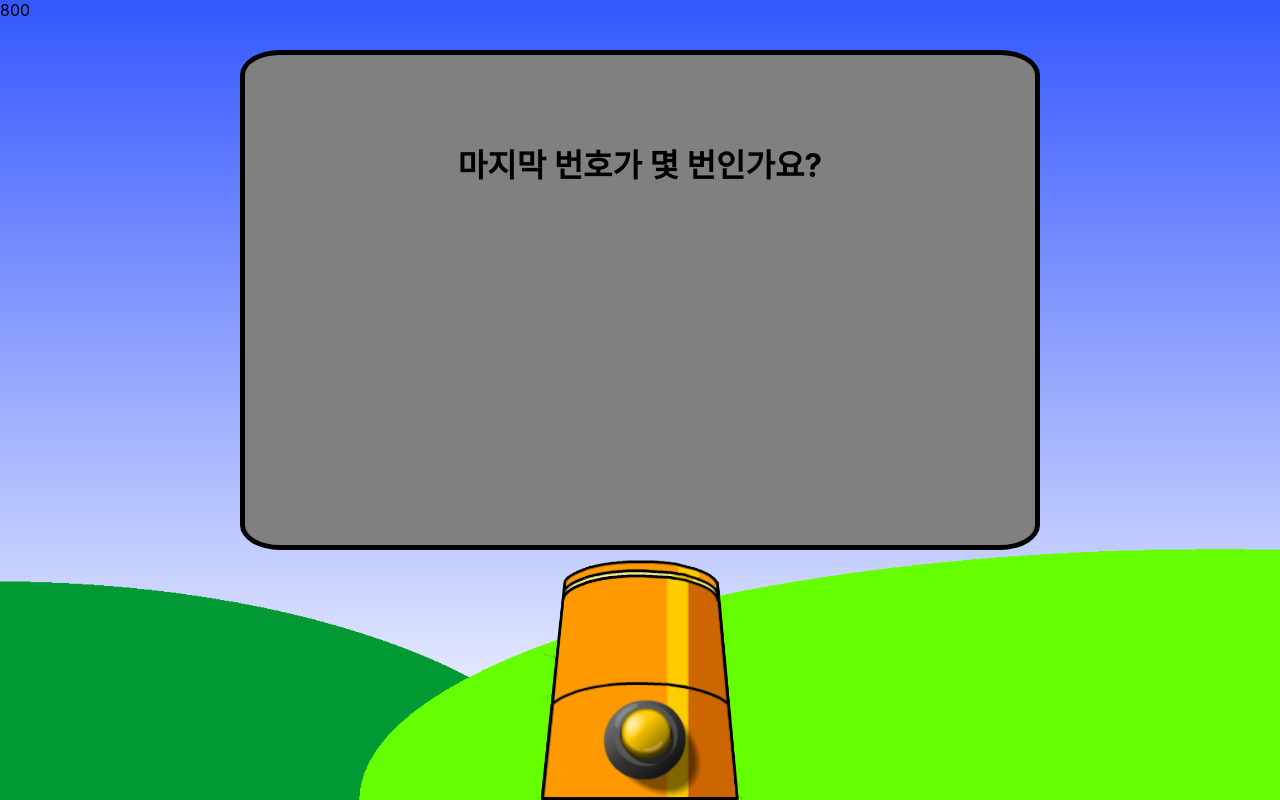
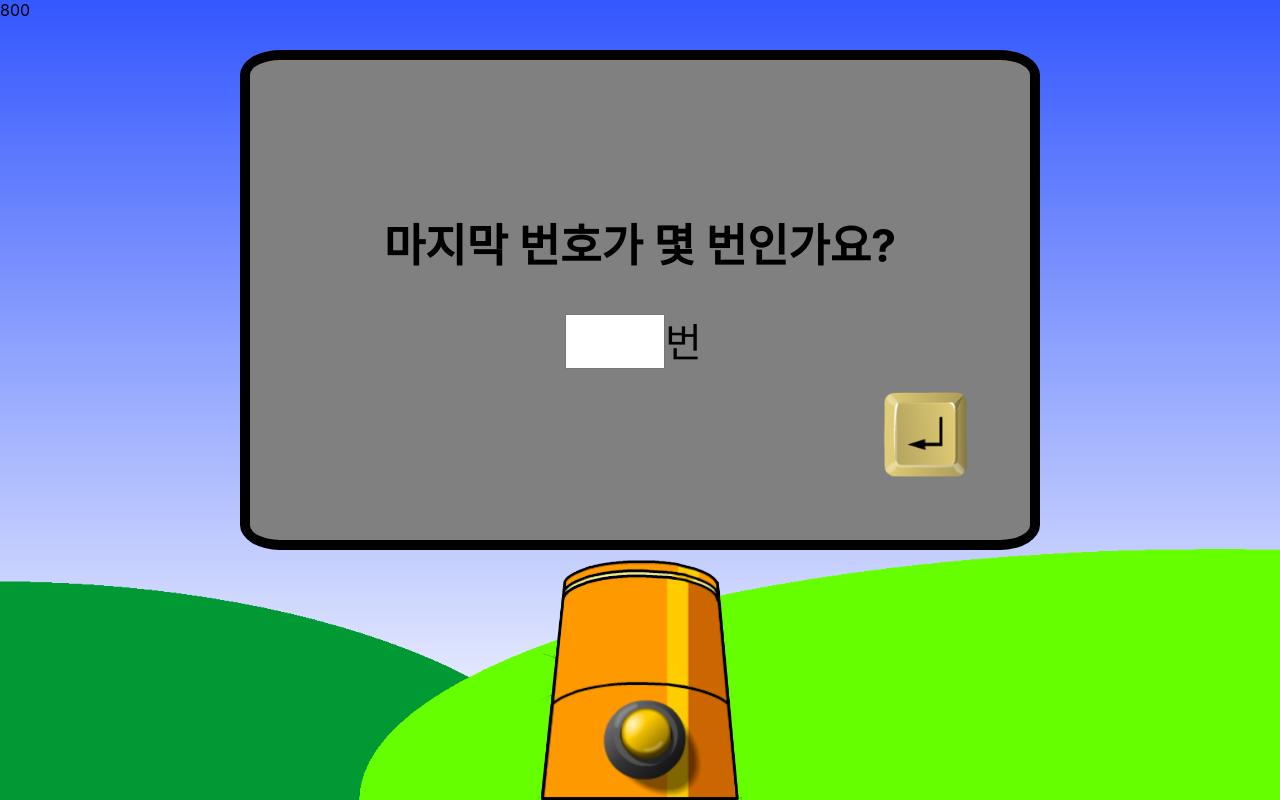
Before and after one commit to my0990/reponsive_test, a React (Create React App) app: page / in a window 1280 px wide. Built offline with nearby package versions, Linux system fonts and the light colour scheme.

Commit message:
css almost done

```diff
--- a/src/components/inputModal.js
+++ b/src/components/inputModal.js
@@ -1,4 +1,6 @@
 import styled from 'styled-components';
+import button from '../img/button.png'
+import {useState} from 'react';
 
 
 const Container = styled.div`
@@ -13,9 +15,12 @@ const Container = styled.div`
     background-color: gray;
     padding-top: 5%;
     box-sizing: border-box;
+    font-size: 2.5vw;
     .h1 {
         font-size: 2.5vw;
         text-align: center;
+        margin: 0;
+        margin-bottom: 5%;
     }
     .input {
         width: 10%;
@@ -25,19 +30,77 @@ const Container = styled.div`
         width: 800px;
         height: 500px;
         bottom: 250px;
+        padding-top: 150px;
+        border: 10px solid black;
+        .h1 {
+            font-size: 45px;
+        };
+        .input {
+            width: 100px;
+            height: 55px;
+            padding: 0;
+            box-sizing: border-box;
+            position: absolute;
+            bottom: 0;
+            left: 315px;
+        };
+        label {
+            position: absolute;
+            bottom: 0;
+            left: 415px;
+            font-size: 40px;
+        };
+        .test {
+            width: 10%;
+            height: 25%;
+            @media screen and (min-width: 768px){
+                width: 90px;
+                height: 90px;
+                right: 56px;
+                bottom: 56px;
+            }
+        };
+    }
+`
+
+const Button = styled.div`
+    background-image: url(${button});
+    background-size: contain;
+    background-repeat: no-repeat;
+    background-position: center;
+    cursor: pointer;
+    width: 15%;
+    height: 25%;
+    position: absolute;
+    bottom: 10%;
+    right: 5%;
+    @media screen and (min-width: 768px){
+        width: 110px;
+        height: 110px;
+        right: 50px;
+        bottom: 50px;
     }
 
 
 `
+const test = (e) => {
+    if( e.key === "Enter"){
+
+    alert("enter keypressed")
+    }
+}
+
 
 function InputModal(){
+    const [isKeyDown,setIsKeyDown] = useState(false);
     return (
         <Container>
             <h1 className='h1'>마지막 번호가 몇 번인가요?</h1>
-            <div style={{textAlign:'center'}}>
-                {/* <input className='input'/>
-                <label>번</label> */}
+            <div style={{textAlign:'center', position: 'relative', height: '55px'}}>
+                <input className='input' onKeyPress={(e)=>{test(e)}}/>
+                <label>번</label>
             </div>
+            <Button className={isKeyDown?  'test' : ''} onMouseDown={()=>{setIsKeyDown(!isKeyDown)}} onMouseUp={()=>{setIsKeyDown(!isKeyDown)}} onMouseOut={()=>{setIsKeyDown(false)}} />
         </ Container>
     )
 }
```
Also changed, not shown: src/img/button.png (added).
